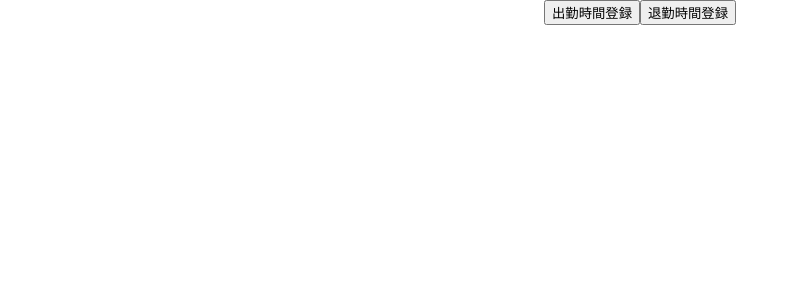
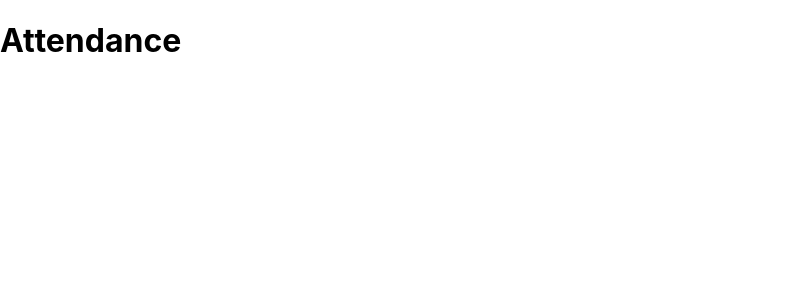
Before and after one commit to sanamaruDev/react-practice, a React (Create React App) app: page /attendance in a window 1280 px wide. Shown: the top 300 px of the page, without its empty margins (0-799 px from the left). Built offline with nearby package versions, Linux system fonts and the light colour scheme.

Commit message:
画面遷移（出勤、退勤）

```diff
--- a/package.json
+++ b/package.json
@@ -12,6 +12,7 @@
     "@types/react-dom": "^18.0.5",
     "react": "^18.2.0",
     "react-dom": "^18.2.0",
+    "react-router-dom": "^6.3.0",
     "react-scripts": "5.0.1",
     "typescript": "^4.7.4",
     "web-vitals": "^2.1.4"
--- a/src/App.tsx
+++ b/src/App.tsx
@@ -1,11 +1,13 @@
+import { Link } from "react-router-dom";
+
 import './App.css';
 
 function App() {
   return (
     <div className="App">
         <div>
-          <button id="updAttendance">出勤時間登録</button>
-          <button id="updLeaving">退勤時間登録</button>
+          <Link to="/attendance">出勤時間登録</Link>
+          <Link to="/leaving">退勤時間登録</Link>
         </div>
     </div>
   );
--- /dev/null
+++ b/src/components/Attendance.tsx
@@ -0,0 +1,7 @@
+export const Attendance = () => {
+    return (
+        <div>
+            <h1>Attendance</h1>
+        </div>
+    );
+};
--- /dev/null
+++ b/src/components/Leaving.tsx
@@ -0,0 +1,7 @@
+export const Leaving = () => {
+    return (
+        <div>
+            <h1>Leaving</h1>
+        </div>
+    );
+};
--- a/src/index.tsx
+++ b/src/index.tsx
@@ -2,13 +2,26 @@ import React from 'react';
 import ReactDOM from 'react-dom/client';
 import './index.css';
 import App from './App';
+import {
+  BrowserRouter,
+  Routes,
+  Route,
+} from "react-router-dom";
+import { Attendance } from "./components/Attendance";
+import { Leaving } from "./components/Leaving";
 
 const root = ReactDOM.createRoot(
   document.getElementById('root') as HTMLElement
 );
 root.render(
   <React.StrictMode>
-    <App />
+    <BrowserRouter>
+      <Routes>
+        <Route path="/" element={<App />} />
+        <Route path="attendance" element={<Attendance />} />
+        <Route path="leaving" element={<Leaving />} />
+      </Routes>
+    </BrowserRouter>
   </React.StrictMode>
 );
 
```
Also changed, not shown: 1 other file (tests, documents, lock files or other folders).
